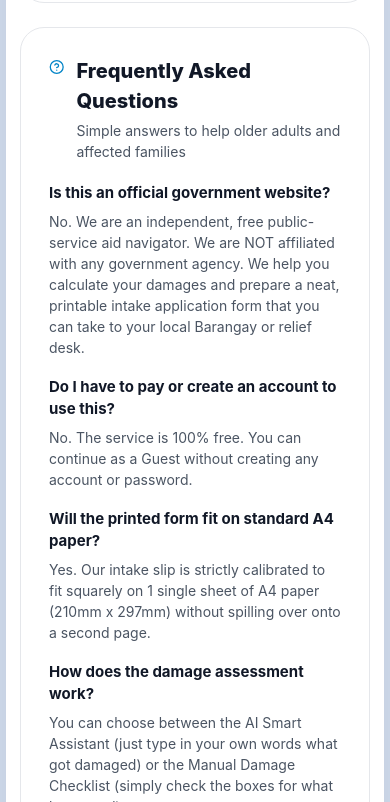
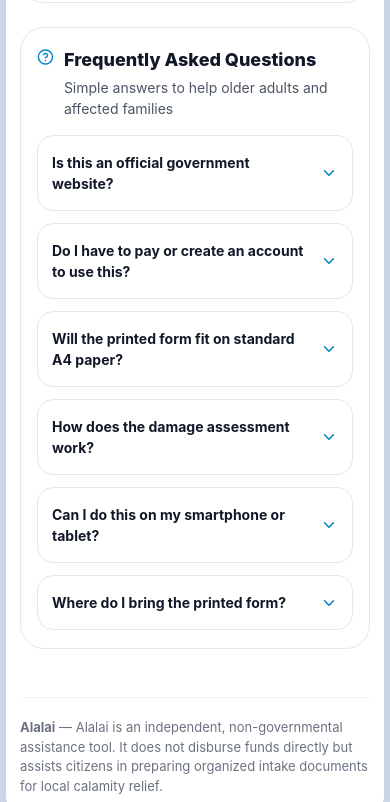
Before and after one commit to SlimeDip/Alalai, a React (Vite) app in the folder frontend/: page / in a window 390 px wide. Shown: the part 766-1568 px from the top of the page. Built offline with nearby package versions, Linux system fonts and the light colour scheme; no server answers.

Commit message:
Made FAQ into an accordion

```diff
--- a/frontend/src/components/LandingPage.jsx
+++ b/frontend/src/components/LandingPage.jsx
@@ -1,8 +1,10 @@
-import React from 'react';
-import { HelpCircle } from 'lucide-react';
+import React, { useState } from 'react';
+import { ChevronDown, HelpCircle } from 'lucide-react';
 import RecoveryDashboard from './RecoveryDashboard';
 
 export default function LandingPage({ onStartAssessment, t }) {
+  const [openItems, setOpenItems] = useState([]);
+
   const faqs = [
     { q: t('faq1Q'), a: t('faq1A') },
     { q: t('faq2Q'), a: t('faq2A') },
@@ -11,6 +13,14 @@ export default function LandingPage({ onStartAssessment, t }) {
     { q: t('faq5Q'), a: t('faq5A') },
     { q: t('faq6Q'), a: t('faq6A') }
   ];
+
+  const toggleItem = (idx) => {
+    setOpenItems((current) =>
+      current.includes(idx)
+        ? current.filter((item) => item !== idx)
+        : [...current, idx]
+    );
+  };
 
   return (
     <div className="landing-simple">
@@ -37,13 +47,32 @@ export default function LandingPage({ onStartAssessment, t }) {
             <p>{t('faqSubtitle')}</p>
           </div>
         </div>
-        <div className="landing-faq-grid">
-          {faqs.map((item, idx) => (
-            <article key={idx} className="faq-item">
-              <h3>{item.q}</h3>
-              <p>{item.a}</p>
-            </article>
-          ))}
+        <div className="landing-faq-list">
+          {faqs.map((item, idx) => {
+            const isOpen = openItems.includes(idx);
+            const panelId = `faq-panel-${idx}`;
+
+            return (
+              <article key={idx} className={`faq-item ${isOpen ? 'open' : ''}`}>
+                <button
+                  type="button"
+                  className="faq-question"
+                  onClick={() => toggleItem(idx)}
+                  aria-expanded={isOpen}
+                  aria-controls={panelId}
+                >
+                  <span className="faq-question-text">{item.q}</span>
+                  <ChevronDown className="faq-chevron" size={18} aria-hidden />
+                </button>
+
+                <div id={panelId} className="faq-answer" aria-hidden={!isOpen}>
+                  <div className="faq-answer-inner">
+                    <p>{item.a}</p>
+                  </div>
+                </div>
+              </article>
+            );
+          })}
         </div>
       </section>
     </div>
--- a/frontend/src/index.css
+++ b/frontend/src/index.css
@@ -1328,7 +1328,7 @@ body {
 }
 
 .landing-faq {
-  background: var(--slate-50);
+  background: var(--white);
   border: 1px solid var(--slate-200);
   border-radius: var(--radius-lg);
   padding: 28px;
@@ -1352,22 +1352,103 @@ body {
   margin-top: 4px;
 }
 
-.landing-faq-grid {
-  display: grid;
-  grid-template-columns: repeat(auto-fit, minmax(260px, 1fr));
-  gap: 18px;
-}
-
-.faq-item h3 {
+.landing-faq-list {
+  display: flex;
+  flex-direction: column;
+  gap: 12px;
+}
+
+.faq-item {
+  border: 1px solid var(--slate-200);
+  border-radius: 16px;
+  background: var(--white);
+  overflow: hidden;
+  transition: border-color 0.2s ease, box-shadow 0.2s ease;
+}
+
+.faq-item.open {
+  border-color: rgba(2, 132, 199, 0.35);
+  box-shadow: 0 0 0 1px rgba(2, 132, 199, 0.08);
+}
+
+.faq-question {
+  width: 100%;
+  background: transparent;
+  border: none;
+  padding: 18px 20px;
+  display: flex;
+  align-items: center;
+  justify-content: space-between;
+  gap: 16px;
+  cursor: pointer;
+  text-align: left;
+  color: var(--slate-900);
+  font: inherit;
+}
+
+.faq-question-text {
   font-size: 15px;
   font-weight: 700;
-  margin-bottom: 6px;
-}
-
-.faq-item p {
+  line-height: 1.5;
+  flex: 1;
+}
+
+.faq-chevron {
+  color: var(--primary);
+  flex-shrink: 0;
+  transition: transform 0.2s ease;
+}
+
+.faq-item.open .faq-chevron {
+  transform: rotate(180deg);
+}
+
+.faq-answer {
+  display: grid;
+  grid-template-rows: 0fr;
+  transition: grid-template-rows 0.28s ease;
+}
+
+.faq-item.open .faq-answer {
+  grid-template-rows: 1fr;
+}
+
+.faq-answer-inner {
+  overflow: hidden;
+}
+
+.faq-answer p {
   font-size: 14px;
   color: var(--slate-600);
-  line-height: 1.5;
+  line-height: 1.6;
+  padding: 0 20px 18px;
+}
+
+@media (max-width: 640px) {
+  .landing-faq {
+    padding: 18px 16px;
+  }
+
+  .landing-faq-header {
+    gap: 10px;
+    margin-bottom: 16px;
+  }
+
+  .landing-faq-header h2 {
+    font-size: 18px;
+  }
+
+  .faq-question {
+    padding: 16px 14px;
+  }
+
+  .faq-question-text {
+    font-size: 14px;
+  }
+
+  .faq-answer p {
+    padding: 0 14px 16px;
+  }
 }
 
 .brand-block {
```
